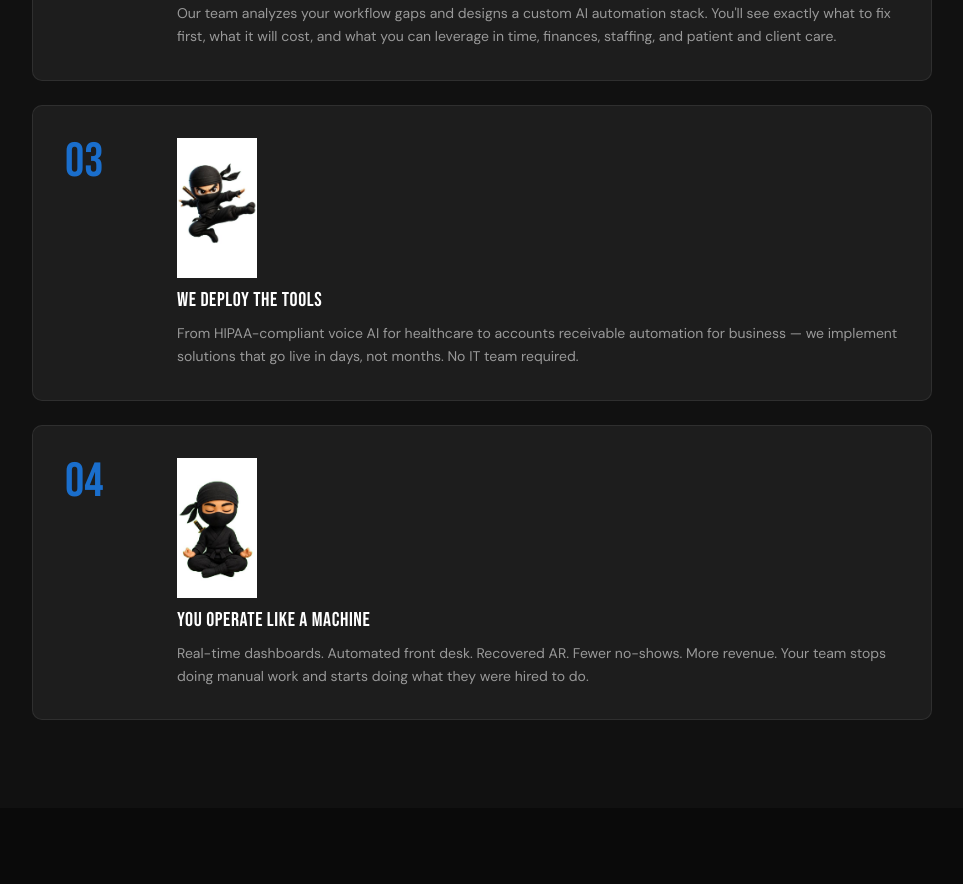
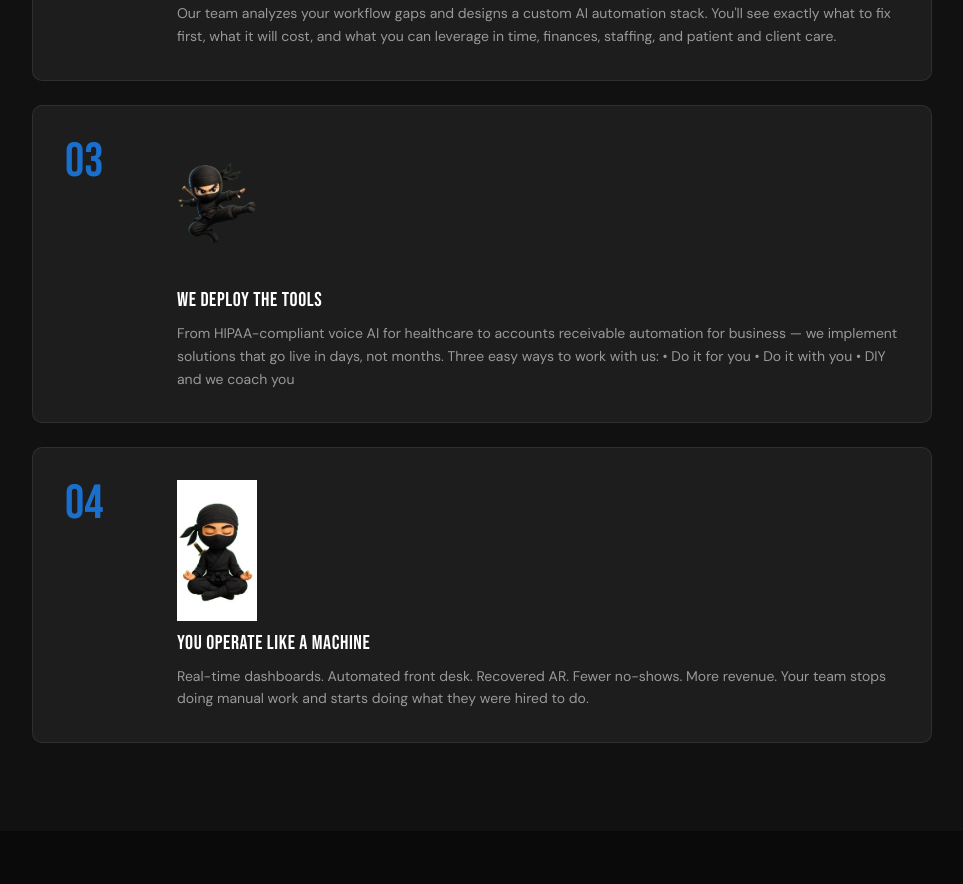
Before and after one commit to Agent-Artemis/enhanced-ops-ninja, a Next.js app: page / in a window 1280 px wide. Shown: the part 2420-3304 px from the top of the page, without its empty margins (158-1121 px from the left). Built offline with nearby package versions, Linux system fonts and the light colour scheme.

Commit message:
Update step 03 ninja image and copy

```diff
--- a/src/components/marketing/MarketingWorks.tsx
+++ b/src/components/marketing/MarketingWorks.tsx
@@ -37,9 +37,22 @@ export function MarketingWorks() {
         />
         <Step
           num="03"
-          image={<Image src="/step-03-ninja.png" alt="Ninja jumping" width={80} height={80} />}
+          imageWrapperClassName="bg-transparent [&_img]:bg-transparent [&_span]:bg-transparent"
+          image={
+            <Image
+              src="/Ninja_Flying_Side_Kick-Transparent.png"
+              alt="Ninja jumping"
+              width={80}
+              height={80}
+              className="bg-transparent object-contain"
+              style={{ background: "transparent" }}
+            />
+          }
           title="WE DEPLOY THE TOOLS"
-          body="From HIPAA-compliant voice AI for healthcare to accounts receivable automation for business — we implement solutions that go live in days, not months. No IT team required."
+          body={`From HIPAA-compliant voice AI for healthcare to accounts receivable automation for business — we implement solutions that go live in days, not months. Three easy ways to work with us:
+• Do it for you
+• Do it with you
+• DIY and we coach you`}
         />
         <Step
           num="04"
```
Also changed, not shown: public/Ninja_Flying_Side_Kick-Transparent.png (added).
